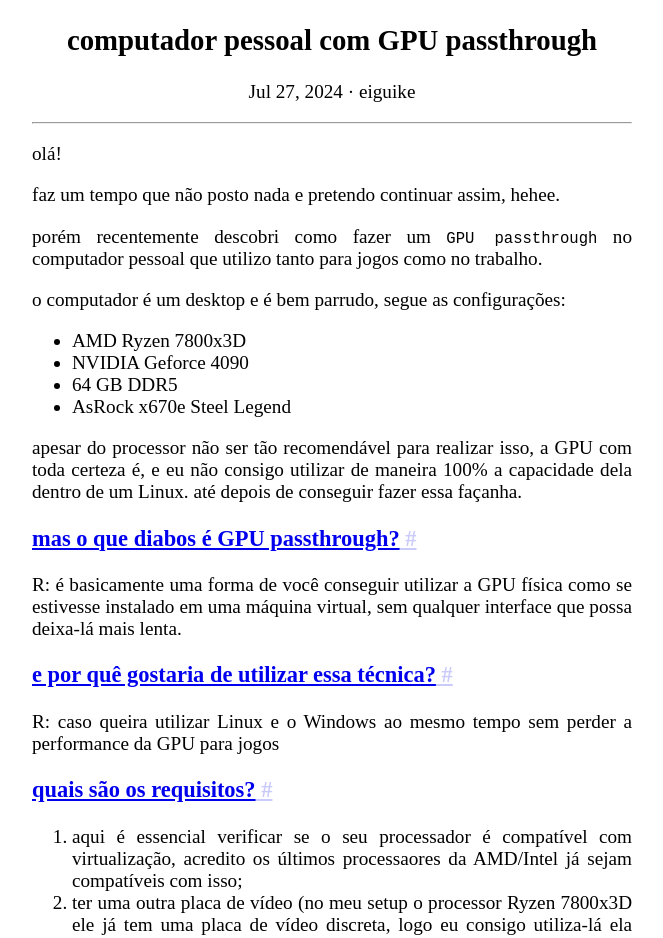
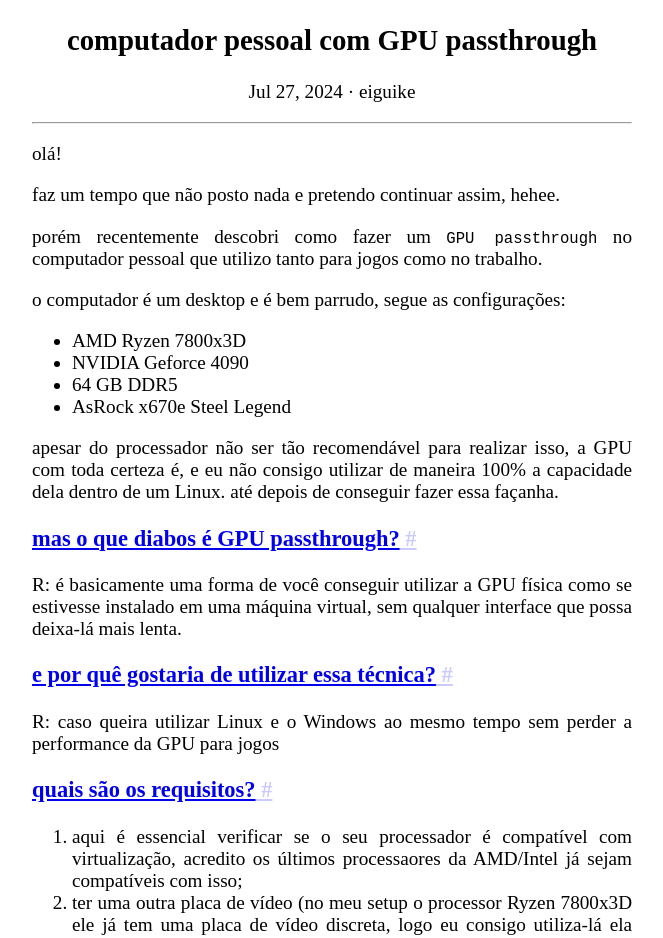
Before and after one commit to eiguike/eiguike.github.io, a Jekyll site: the page built from _posts/2024-07-27-computer-with-gpu-passthrough.markdown, in a window 1280 px wide and 1400 px high. Shown: the top 938 px of the window, without its empty margins (308-971 px from the left). Built offline with Jekyll 4.4.1, drawn with Linux system fonts in a browser that asks for light colours; some of the changed text lies outside the part shown.

Commit message:
Update 2024-07-27-computer-with-gpu-passthrough.markdown

```diff
--- a/_posts/2024-07-27-computer-with-gpu-passthrough.markdown
+++ b/_posts/2024-07-27-computer-with-gpu-passthrough.markdown
@@ -18,7 +18,7 @@ o computador é um desktop e é bem parrudo, segue as configurações:
 - 64 GB DDR5
 - AsRock x670e Steel Legend
 
-apesar do processor não ser tão recomendável para realizar isso, a GPU com toda certeza é, e eu não consigo utilizar de maneira 100% a capacidade dela dentro de um Linux. até depois de conseguir fazer essa façanha.
+apesar do processador não ser tão recomendável para realizar isso, a GPU com toda certeza é, e eu não consigo utilizar de maneira 100% a capacidade dela dentro de um Linux. até depois de conseguir fazer essa façanha.
 
 ### mas o que diabos é GPU passthrough?
 R: é basicamente uma forma de você conseguir utilizar a GPU física como se estivesse instalado em uma máquina virtual, sem qualquer interface que possa deixa-lá mais lenta.
```
Also changed, not shown: other parts of _posts/2024-07-27-computer-with-gpu-passthrough.markdown (+1 -1 lines).
